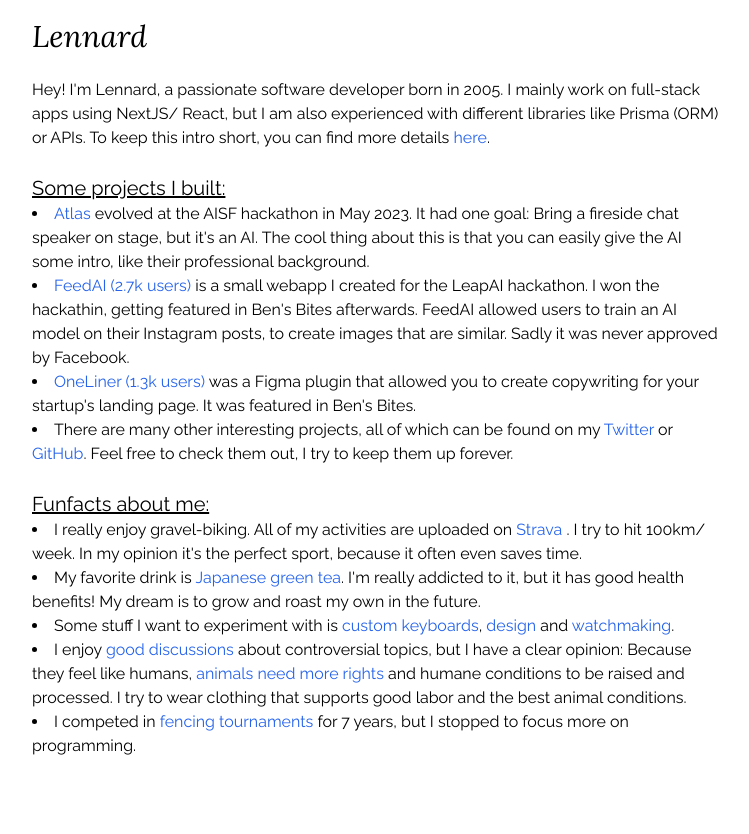
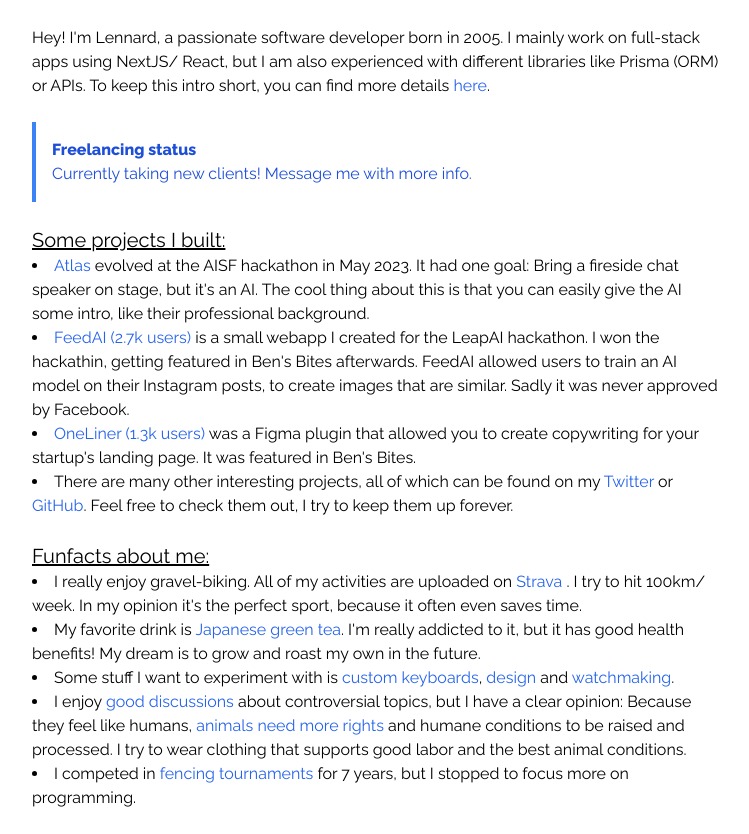
Before and after one commit to 0w9/personal, a Next.js app: page / in a window 1280 px wide. Shown: the whole page, without its empty margins (264-1013 px from the left). Before the commit the page ends 800 px from the top, so only its background shows below. Built offline with nearby package versions, Linux system fonts and the light colour scheme.

Commit message:
Adding freelancing status.

```diff
--- a/src/pages/index.js
+++ b/src/pages/index.js
@@ -12,6 +12,13 @@
 
         <div style={{ fontFamily: "Raleway" }}>
           <p>Hey! I&apos;m Lennard, a passionate software developer born in 2005. I mainly work on full-stack apps using NextJS/ React, but I am also experienced with different libraries like Prisma (ORM) or APIs. To keep this intro short, you can find more details <span className="text-blue-600 hover:underline"><Link href={"/"}>here</Link></span>.</p>
+
+          <br />
+
+          <div class="bg-blue.100 border-l-4 border-blue-500 text-blue-700 p-4" role="alert">
+            <p class="font-bold">Freelancing status</p>
+            <p>Currently taking new clients! Message me with more info.</p>
+          </div>
 
           <br />
 
```
